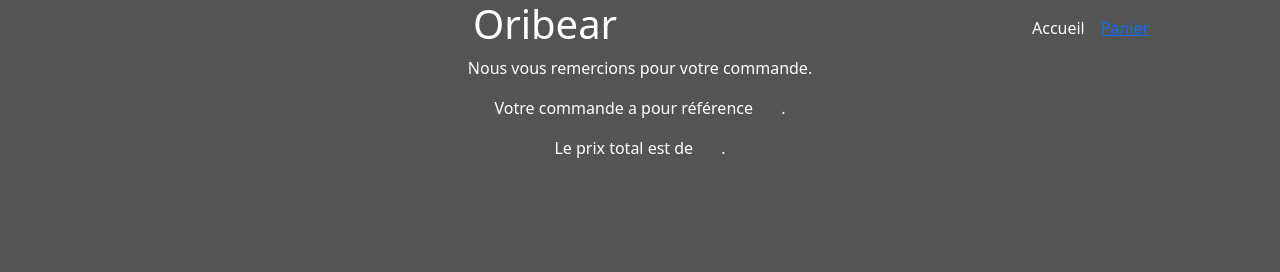
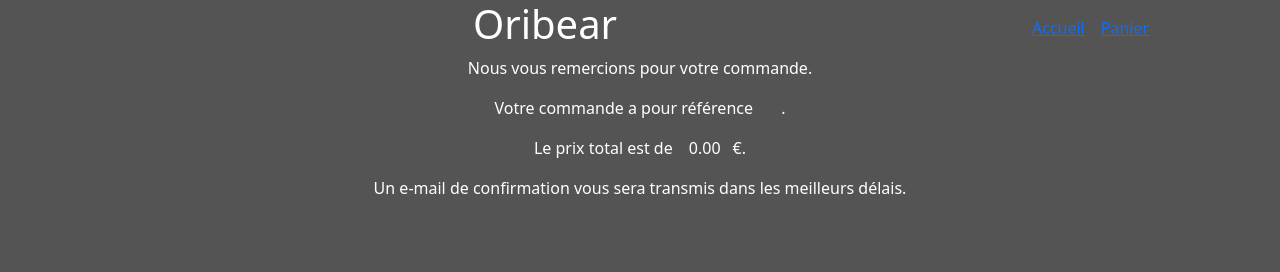
Before and after one commit to JeremyLB2357/JeremyLeBosser_5_16042021, a website: page pagesHTML/page_confirmation.html in a window 1280 px wide. Shown: the top 272 px of the page. Drawn offline with nearby package versions, Linux system fonts and the light colour scheme.

Commit message:
build: affichage page confirmation

```diff
--- a/javascript/page_confirmation.js
+++ b/javascript/page_confirmation.js
@@ -1,11 +1,8 @@
-const contenantRefCommande = document.getElementById('ref-commande');
-const contenantTotal = document.getElementById('prix-total');
-
 function financial(number){
     return Number.parseFloat(number).toFixed(2);
 }
 
-function afficherPrixEtId() {
+function recupererPrixEtId() {
     //on récupère les données de l'Url via :
     const queryString = window.location.search;
     //on fragmente les paramètres de l'Url via :
@@ -13,6 +10,11 @@ function afficherPrixEtId() {
     //on récupère l'ID voulue via :
     const idProduit = urlParams.get('idcommande');
     const total = urlParams.get('total');
-    contenantRefCommande.innerText = idProduit;
-    contenantTotal.innerText = financial(total / 100);
+    const array = [idProduit, total];
+    const contenantRefCommande = document.getElementById('ref-commande');
+    const contenantTotal = document.getElementById('prix-total');
+    contenantRefCommande.innerText = array[0];
+    contenantTotal.innerText = financial(array[1] / 100);
 }
+
+recupererPrixEtId();
--- a/pagesHTML/page_confirmation.html
+++ b/pagesHTML/page_confirmation.html
@@ -10,7 +10,7 @@
     <!--lien pour récupérer Bootstrap-->
     <link href="https://cdn.jsdelivr.net/npm/bootstrap@5.0.0-beta3/dist/css/bootstrap.min.css" rel="stylesheet" integrity="sha384-eOJMYsd53ii+scO/bJGFsiCZc+5NDVN2yr8+0RDqr0Ql0h+rP48ckxlpbzKgwra6" crossorigin="anonymous">
 
-    <script src="../javascript/page_confirmation.js"></script>
+
 
 </head>
 <body>
@@ -19,7 +19,9 @@
             <h1 class="col text-center">Oribear</h1>
             <nav class="col col-md-2 col-sm-3 navbar navbar-expand navbar-dark">
                 <ul class="navbar-nav">
-                    <li class="nav-item active me-2">Accueil</li>
+                    <li class="nav-item active me-2">
+                        <a href="../index.html">Accueil</a>
+                    </li>
                     <li class="nav-item ms-2">
                         <a href="./page_panier.html">Panier</a>
                     </li>
@@ -33,7 +35,10 @@
             Votre commande a pour référence <span id="ref-commande"></span>.
         </p>
         <p class="row d-block text-center">
-            Le prix total est de <span id="prix-total"></span>.
+            Le prix total est de <span id="prix-total"></span>€.
+        </p>
+        <p class="row d-block text-center">
+            Un e-mail de confirmation vous sera transmis dans les meilleurs délais.
         </p>
     </header>
     <main class="container p-5">
@@ -69,6 +74,7 @@
             </nav>
         </div>
     </footer>
+    <script src="../javascript/page_confirmation.js"></script>
     <!--script pour récupérer les dépendances Bootstrap pour JS-->
     <script src="https://cdn.jsdelivr.net/npm/bootstrap@5.0.0-beta3/dist/js/bootstrap.bundle.min.js" integrity="sha384-JEW9xMcG8R+pH31jmWH6WWP0WintQrMb4s7ZOdauHnUtxwoG2vI5DkLtS3qm9Ekf" crossorigin="anonymous"></script>
 </body>
```
Also changed, not shown: javascript/valider_panier.js (+2 -10 lines).
